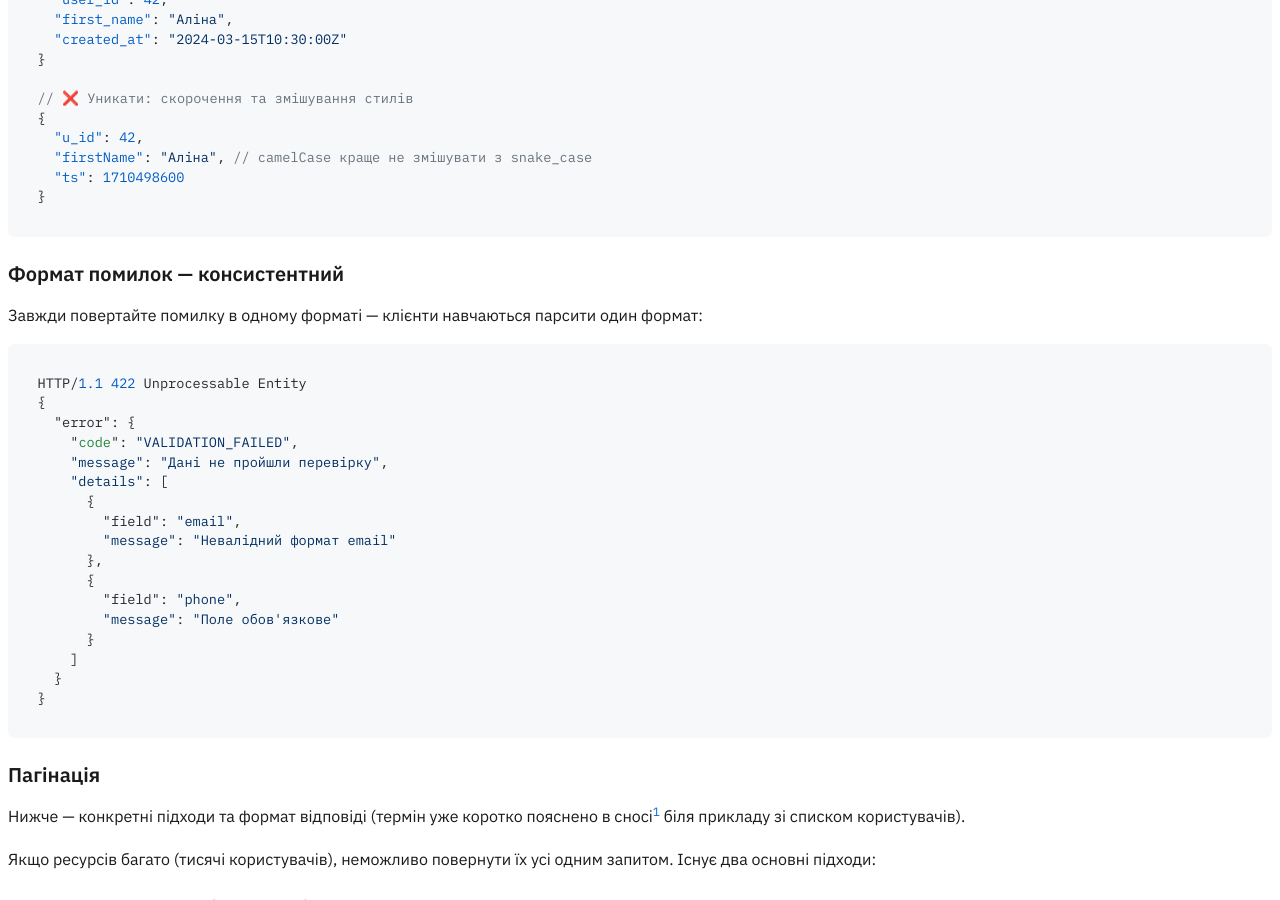
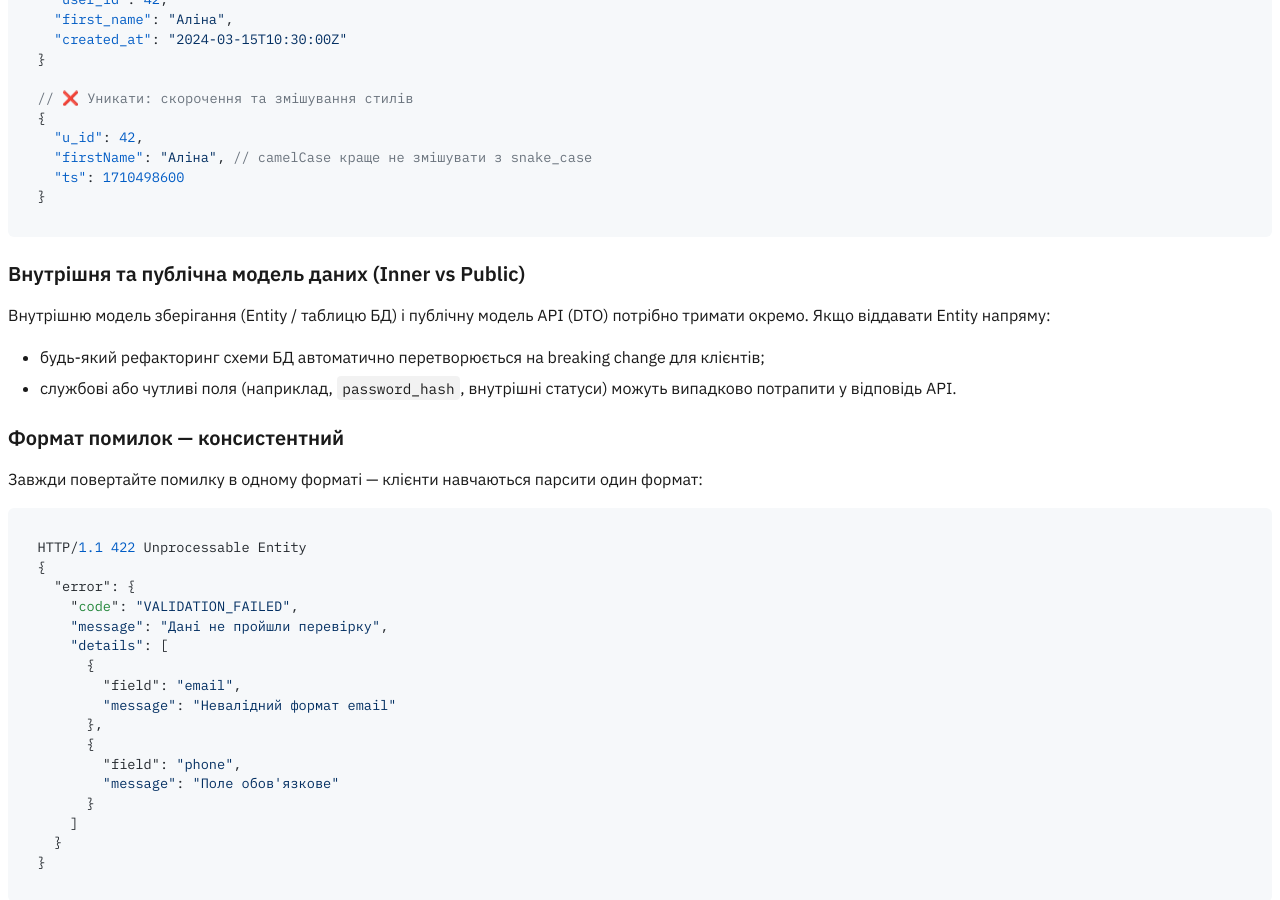
Before and after one commit to vplanto/java, a Jekyll site: the page built from docs/02_semester/07_api_design.md, in a window 1280 px wide and 900 px high, scrolled down 4969 px. Built offline with Jekyll 4.4.1, drawn with Linux system fonts in a browser that asks for light colours; nearby versions of some CDN libraries; our own code applies the rules of GitHub Pages for plain Markdown files; some of the changed text lies outside the part shown.

Commit message:
docs(sem2): add inner vs public model and sparse fieldsets notes to 07_api_design

````diff
--- a/docs/02_semester/07_api_design.md
+++ b/docs/02_semester/07_api_design.md
@@ -232,6 +232,13 @@ GET /orders/456/items      — отримати товари в конкретн
 }
 ```
 
+### Внутрішня та публічна модель даних (Inner vs Public)
+
+Внутрішню модель зберігання (Entity / таблицю БД) і публічну модель API (DTO) потрібно тримати окремо. Якщо віддавати Entity напряму:
+
+- будь-який рефакторинг схеми БД автоматично перетворюється на breaking change для клієнтів;
+- службові або чутливі поля (наприклад, `password_hash`, внутрішні статуси) можуть випадково потрапити у відповідь API.
+
 ### Формат помилок — консистентний
 
 Завжди повертайте помилку в одному форматі — клієнти навчаються парсити один формат:
@@ -312,6 +319,16 @@ GET /users?limit=20&after_id=456
 > 💡 **Зв'язок з Лекцією 8:** Конкретні тест-кейси для перевірки цих граничних значень (`limit=0`, `limit=-1`, `limit=100`, `limit=101`) — це приклад **Boundary Value Analysis (BVA)**, який ми детально розберемо в наступній лекції. Але **домовленість про те, яка поведінка є правильною** — це завдання дизайну API, а не тестування.
 
 **Чому це важливо для інтеграції між командами (Alpha/Beta/Gamma):** Якщо Сквад Beta розробляє мобільний клієнт і надсилає `limit=500` через помилку — чи отримає він зрозуміле `400 Bad Request` від API Скваду Alpha, чи сервер «впаде» і заблокує роботу всієї команди? Відповідь на це питання має бути зафіксована в OpenAPI-специфікації **до початку розробки**.
+
+### Вибіркові поля (Sparse Fieldsets / FetchPlan)
+
+Коли об'єкт містить десятки полів, а клієнту (наприклад, мобільному додатку) потрібні лише кілька, API може дозволяти запитувати підмножину атрибутів через query-параметр:
+
+```http
+GET /users/42?fields=user_id,first_name
+```
+
+Це зменшує трафік і навантаження на серіалізацію без ускладнення архітектури переходом на GraphQL.
 
 ---
 
````
